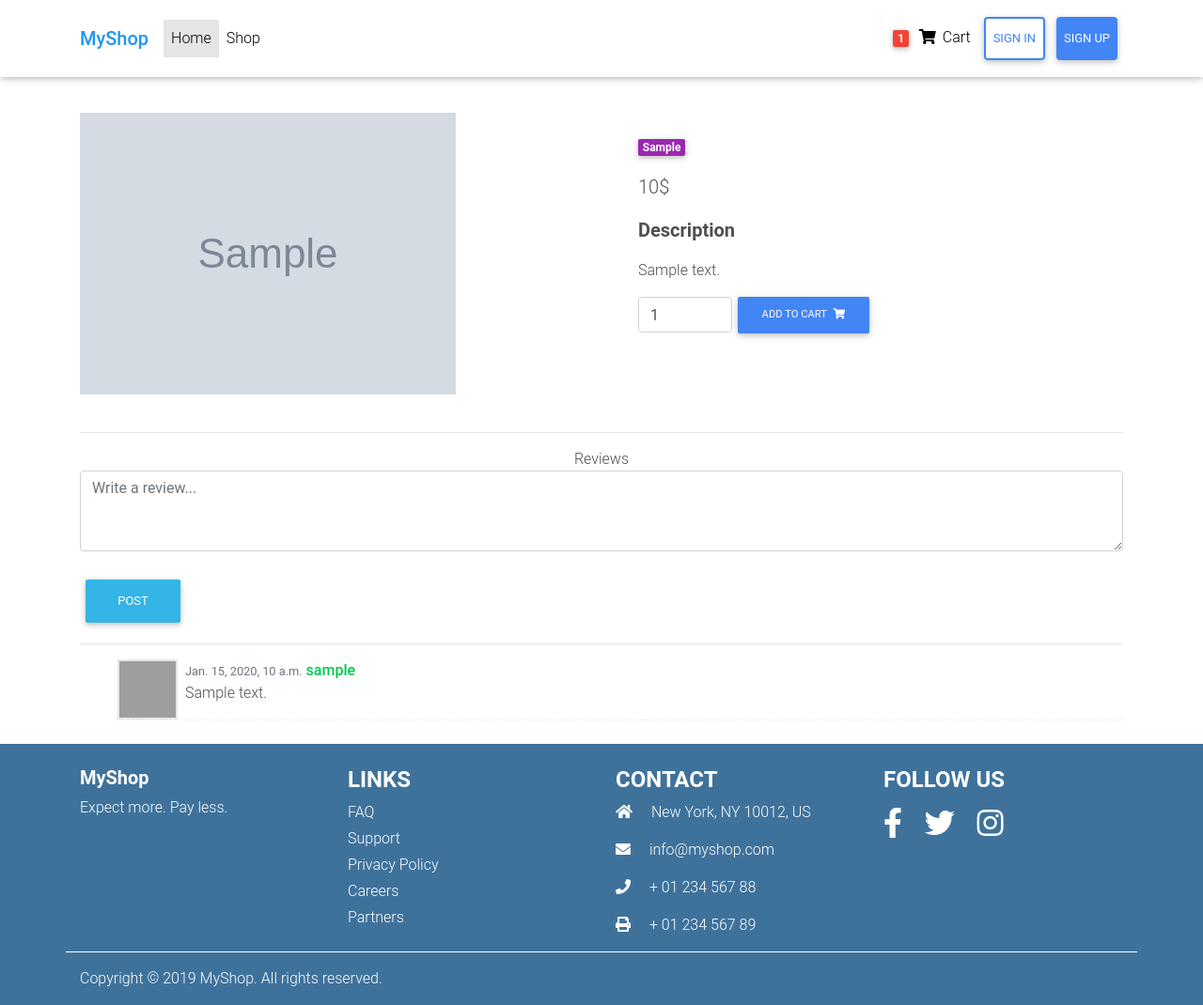
After one commit to DenManokhin/OnlineShop, a Django app: template templates/product.html in a window 1280 px wide. The commit adds this page. Shown: the whole page at 94% size. Run offline with Django 3.2, Linux system fonts and the light colour scheme; the template is opened without the code that fills it: most values are stand-ins (such as "Sample title", 1, 10 or a date in 2020); grey boxes marked "Sample" are stand-in pictures; some libraries are stand-ins or nearby versions; grey boxes are pictures that could not be loaded.

Commit message:
Added product detail view

```diff
--- a/OnlineShop/urls.py
+++ b/OnlineShop/urls.py
@@ -20,7 +20,7 @@ from django.conf import settings
 
 from home.views import home_screen_view
 from account.views import signup_view, logout_view, signin_view
-from shop.views import items_view, ShopView
+from shop.views import ShopView, ProductView
 
 urlpatterns = [
     path('admin/', admin.site.urls),
@@ -30,7 +30,7 @@ urlpatterns = [
     path('signin/', signin_view, name='signin'),
     path('social-auth/', include('social_django.urls', namespace='social')),
     path('shop/', ShopView.as_view(), name='shop'),
-    # path('shop/', items_view, name='shop'),
+    path('product/<slug>/', ProductView.as_view(), name='product'),
 ]
 
 if settings.DEBUG:
--- a/shop/admin.py
+++ b/shop/admin.py
@@ -1,8 +1,9 @@
 from django.contrib import admin
 
-from shop.models import Item, OrderItem, Order
+from shop.models import Item, OrderItem, Order, Review
 
 
 admin.site.register(Item)
 admin.site.register(OrderItem)
 admin.site.register(Order)
+admin.site.register(Review)
--- a/static/css/main.css
+++ b/static/css/main.css
@@ -69,3 +69,20 @@ body,
     color: #ffffff;
     font-size: 1rem;
 }
+
+/* Comments section styles */
+.comment-wrapper .panel-body {
+    max-height:650px;
+    overflow:auto;
+}
+
+.comment-wrapper .media-list .media img {
+    width:64px;
+    height:64px;
+    border:2px solid #e5e7e8;
+}
+
+.comment-wrapper .media-list .media {
+    border-bottom:1px dashed #efefef;
+    margin-bottom:25px;
+}
--- /dev/null
+++ b/templates/product.html
@@ -0,0 +1,113 @@
+{% extends 'base.html' %}
+
+{% load static %}
+
+{% block title %}{{ item.title }} ― MyShop{% endblock %}
+
+{% block content %}
+    <!--Main layout-->
+    <main class="mt-5 pt-4">
+        <div class="container dark-grey-text mt-5">
+
+            <!--Grid row-->
+            <div class="row wow fadeIn">
+
+                <!--Grid column-->
+                <div class="col-md-6 mb-4">
+
+                    {% if item.image %}
+                        <img src="{{ item.image.url }}" class="img-fluid" alt="{{ item.title }}">
+                    {% else %}
+                        <img src="{% static 'img/default.png' %}" class="img-fluid" alt="{{ item.title }}">
+                    {% endif %}
+
+                </div>
+                <!--Grid column-->
+
+                <!--Grid column-->
+                <div class="col-md-6 mb-4">
+
+                    <!--Content-->
+                    <div class="p-4">
+
+                        <div class="mb-3">
+                            <a href="">
+                                <span class="badge purple mr-1">{{ item.get_category_display }}</span>
+                            </a>
+                        </div>
+
+                        <p class="lead">
+                            {% if item.discount_price != item.price %}
+                                <del class="text-muted">{{ item.price }}$</del>
+                                <span class="text-danger">-{{ item.discount }}%</span>
+                            {% endif %}
+                            <span>{{ item.discount_price }}$</span>
+                        </p>
+
+                        <p class="lead font-weight-bold">Description</p>
+
+                        <p>{{ item.description }}</p>
+
+                        <form class="d-flex justify-content-left">
+                            <!-- Default input -->
+                            <input type="number" value="1" aria-label="Search" class="form-control" style="width: 100px">
+                            <button class="btn btn-primary btn-md my-0 p" type="submit">Add to cart
+                                <i class="fas fa-shopping-cart ml-1"></i>
+                            </button>
+
+                        </form>
+
+                    </div>
+                    <!--Content-->
+
+                </div>
+                <!--Grid column-->
+
+            </div>
+            <!--Grid row-->
+
+            <hr>
+
+            <!--Grid row-->
+            <div class="row bootstrap snippets">
+                <div class="col-12">
+                    <div class="comment-wrapper">
+                        <div class="panel panel-info">
+                            <div class="panel-heading text-center">
+                                Reviews
+                            </div>
+                            <div class="panel-body">
+                                <textarea class="form-control" placeholder="Write a review..." rows="3"></textarea>
+                                <br>
+                                <button type="button" class="btn btn-info">Post</button>
+                                <hr>
+                                <ul class="media-list">
+                                    {% for review in reviews %}
+                                    <li class="media">
+                                        <a href="#" class="mr-2">
+                                            <img src="https://bootdey.com/img/Content/user_1.jpg" alt="" class="img-circle">
+                                        </a>
+                                        <div class="media-body">
+                                            <span class="text-muted">
+                                                <small class="text-muted">{{ review.post_date }}</small>
+                                            </span>
+                                            <strong class="text-success">{{ review.user.username }}</strong>
+                                            <p>
+                                                {{ review.message }}
+                                            </p>
+                                        </div>
+                                    </li>
+                                    {% endfor %}
+                                </ul>
+                            </div>
+                        </div>
+                    </div>
+
+                </div>
+            </div>
+            <!--Grid row-->
+
+        </div>
+    </main>
+    <!--Main layout-->
+{% endblock %}
--- a/templates/shop.html
+++ b/templates/shop.html
@@ -86,7 +86,7 @@
                                     {% else %}
                                         <img src="{% static 'img/default.png' %}" class="card-img-top" alt="{{ item.title }}">
                                     {% endif %}
-                                    <a>
+                                    <a href="{{ item.get_absolute_url }}">
                                         <div class="mask rgba-white-slight"></div>
                                     </a>
                                 </div>
@@ -100,7 +100,7 @@
                                     </a>
                                     <h5>
                                         <strong>
-                                            <a href="" class="dark-grey-text">
+                                            <a href="{{ item.get_absolute_url }}" class="dark-grey-text">
                                                 {{ item.title }}
                                             </a>
                                         </strong>
```
Also changed, not shown: shop/models.py (+17 -1 lines), shop/views.py (+13 -1 lines).
